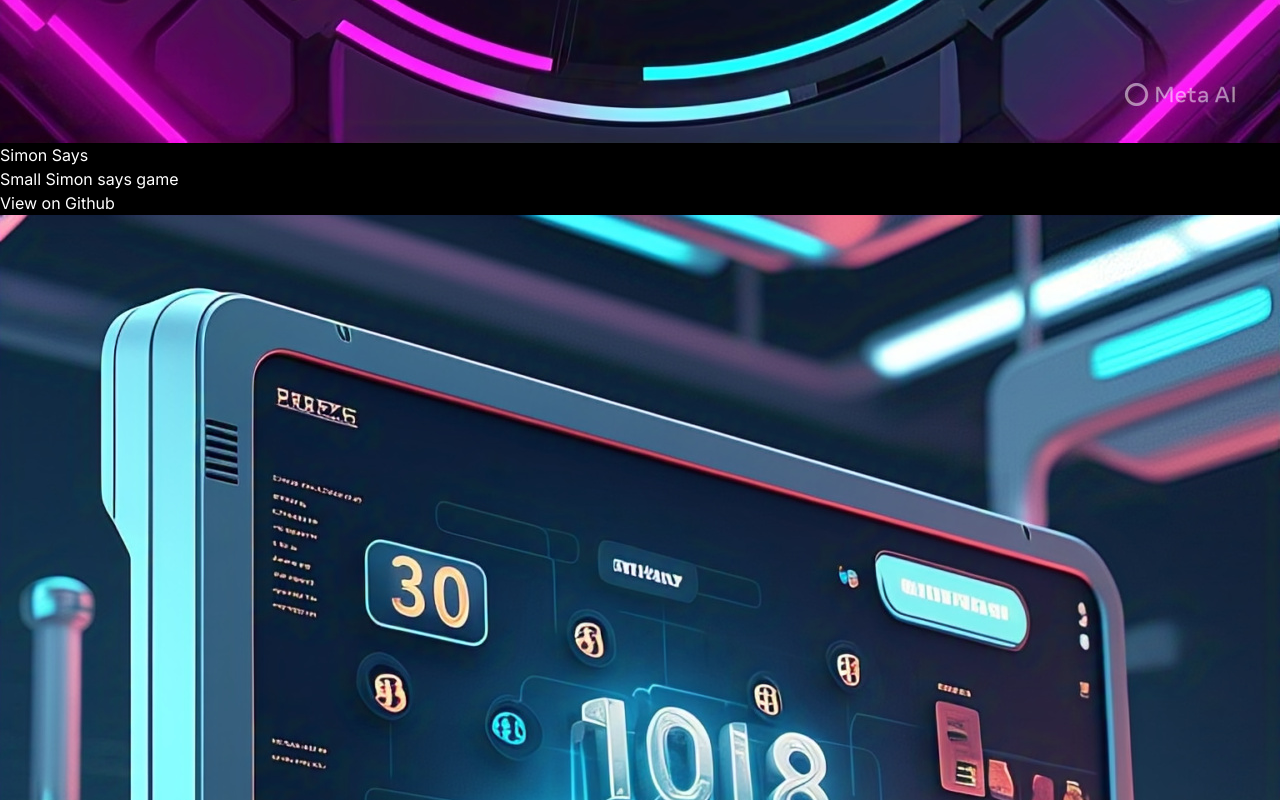
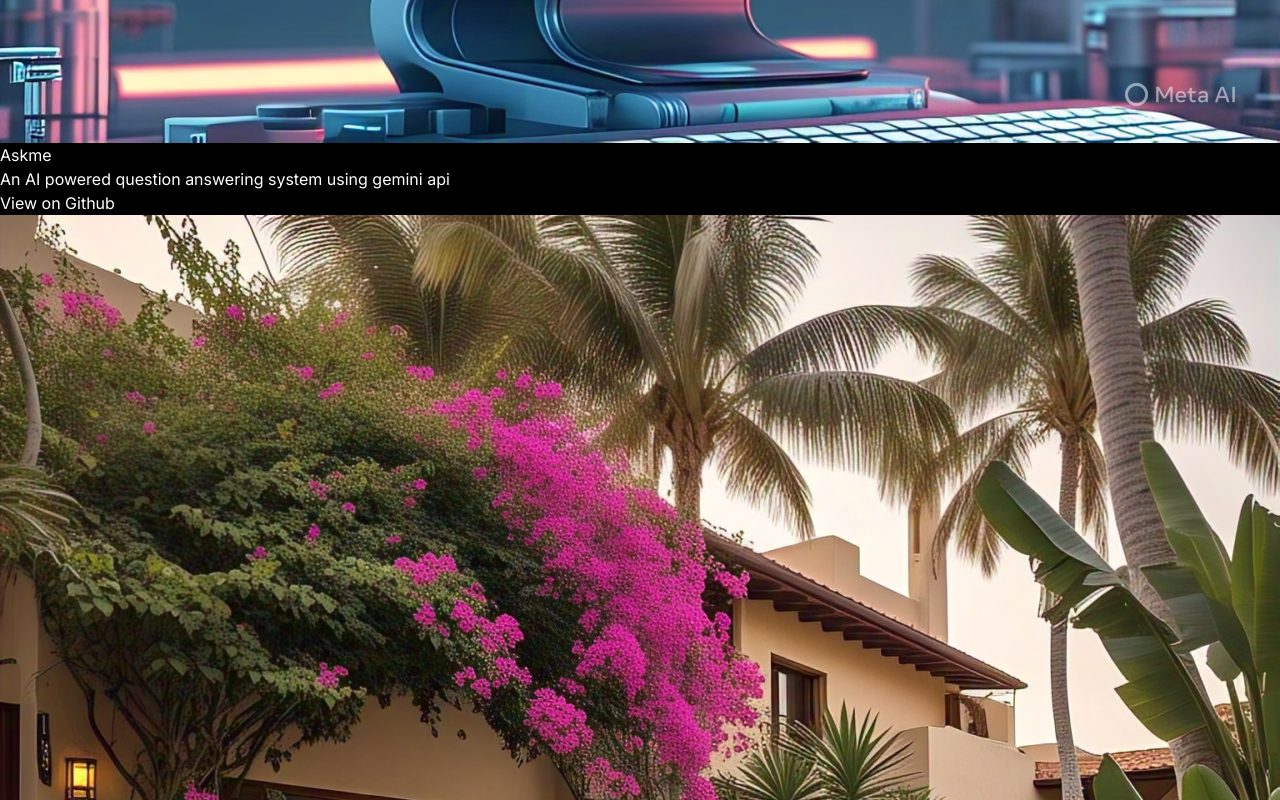
Before and after one commit to Hrugwed/Hrugwed_Portfolio, a React (Vite) app: page / in a window 1280 px wide. Shown: the part 2000-2800 px from the top of the page. Built offline with nearby package versions, Linux system fonts and the light colour scheme.

Commit message:
updated frontend

```diff
--- a/src/constants/index.js
+++ b/src/constants/index.js
@@ -35,12 +35,7 @@ export const HERO_CONTENT = {
 
 
 export const PROJECTS = [
-  {
-    name: "Simon Says",
-    description: "Small Simon says game",
-    image: projects1,
-    link: "https://github.com/Hrugwed/Simon-Says",
-  },
+
   {
     name: "Askme",
     description: "An AI powered question answering system using gemini api ",
@@ -52,6 +47,12 @@ export const PROJECTS = [
     description: "A Marketplace for renting items",
     image: projects6,
     link: "https://github.com/Hrugwed/Rentkar",
+  },
+  {
+    name: "Simon Says",
+    description: "Small Simon says game",
+    image: projects1,
+    link: "https://github.com/Hrugwed/Simon-Says",
   },
   {
     name: "Portfolio",
```
